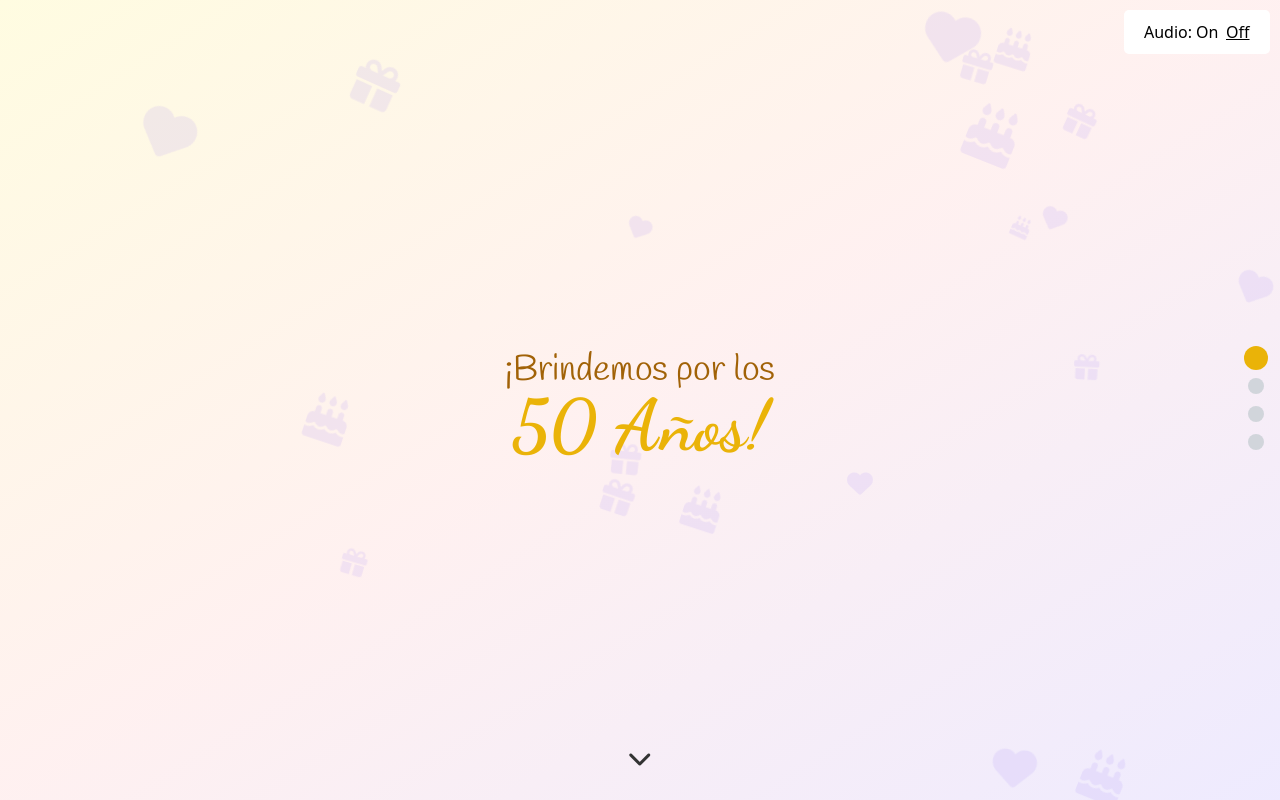
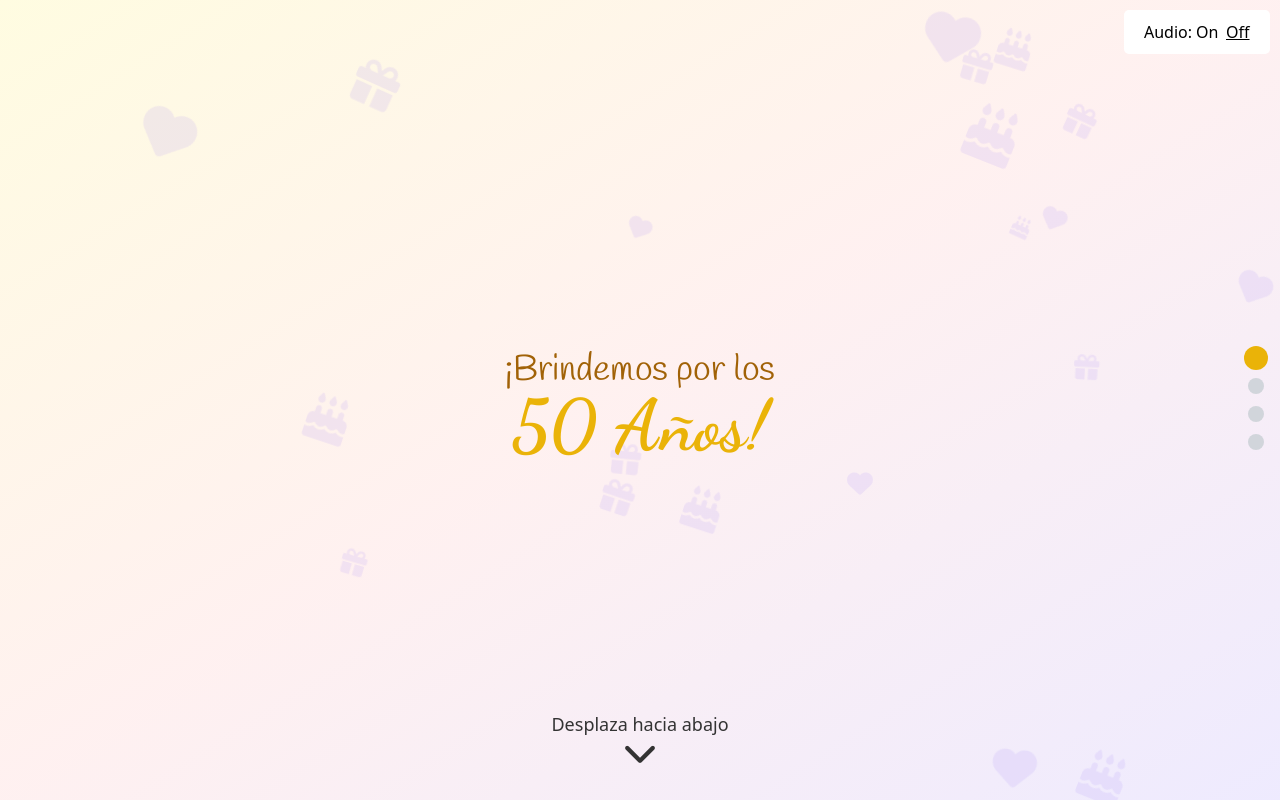
Before and after one commit to CristopherPaiz/Elvia50years, a React (Vite) app: page / in a window 1280 px wide. Built offline with nearby package versions, Linux system fonts and the light colour scheme.

Commit message:
fix: adjust timing and styling in ScrollDown component for improved visibility

```diff
--- a/src/App.jsx
+++ b/src/App.jsx
@@ -87,7 +87,7 @@ const App = () => {
         <LugarFecha />
         <CountdownTimer />
       </VerticalSlider>
-      <ScrollDown dur={10000} />
+      <ScrollDown dur={25000} />
     </>
   );
 };
--- a/src/components/ScrollDown.jsx
+++ b/src/components/ScrollDown.jsx
@@ -6,7 +6,7 @@ const ScrollDown = memo(({ dur = 10000 }) => {
 
   useEffect(() => {
     // Ocultar el texto después de 5 segundos
-    const textTimer = setTimeout(() => setShowText(false), dur / 2);
+    const textTimer = setTimeout(() => setShowText(false), dur);
 
     // Ocultar el icono después de dur
     const iconTimer = setTimeout(() => setShowIcon(false), dur);
@@ -47,10 +47,10 @@ const ScrollDown = memo(({ dur = 10000 }) => {
           {showText && (
             <span
               style={{
-                fontSize: "14px",
+                fontSize: "18px",
                 color: "#333",
                 marginBottom: "8px",
-                animation: "fadeOut 5s ease-in-out forwards",
+                animation: `fadeOut ${dur}s ease-in-out forwards`,
               }}
             >
               Desplaza hacia abajo
@@ -59,7 +59,7 @@ const ScrollDown = memo(({ dur = 10000 }) => {
           <i
             className="fas fa-chevron-down"
             style={{
-              fontSize: "24px",
+              fontSize: "34px",
               color: "#333",
               animation: "bounce 1s infinite",
             }}
```
